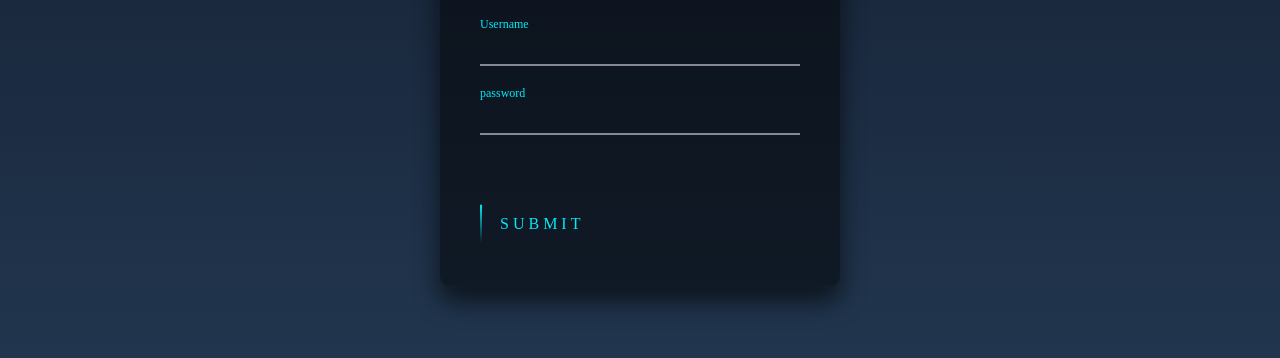
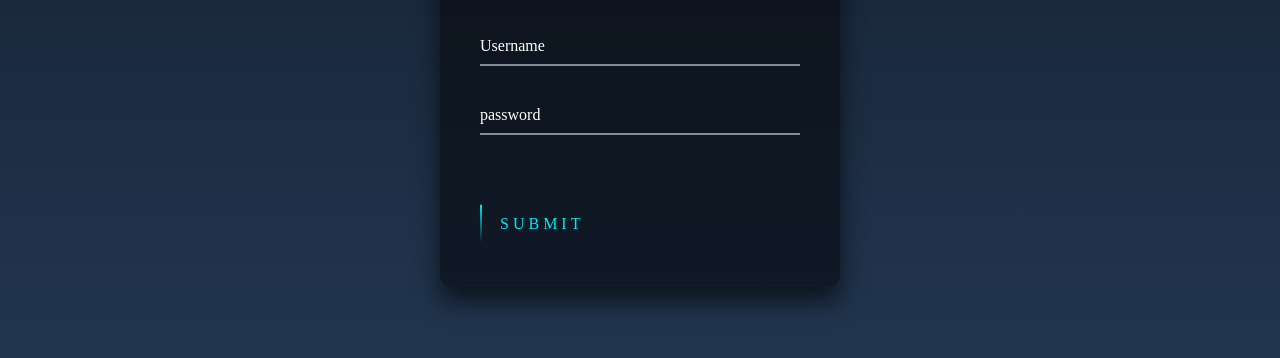
Before and after one commit to MaryamTalebpour/LOGIN, a plain HTML site: page index.html in a window 1280 px wide. Shown: the part 292-650 px from the top of the page. Drawn offline with Linux system fonts and the light colour scheme.

Commit message:
"Add change"

```diff
--- a/styles.css
+++ b/styles.css
@@ -56,16 +56,12 @@ body {
 }
 
 .login-box .user-box input:focus +label,
-.login-box .user-box input:valid +label{
+.login-box .user-box input:active +label{
     top: -20px;
     left: 0;
     color: #03e9f4;
     font-size: 12px;
 }
-
-
-
-
 
 
 .login-box form a {
```
